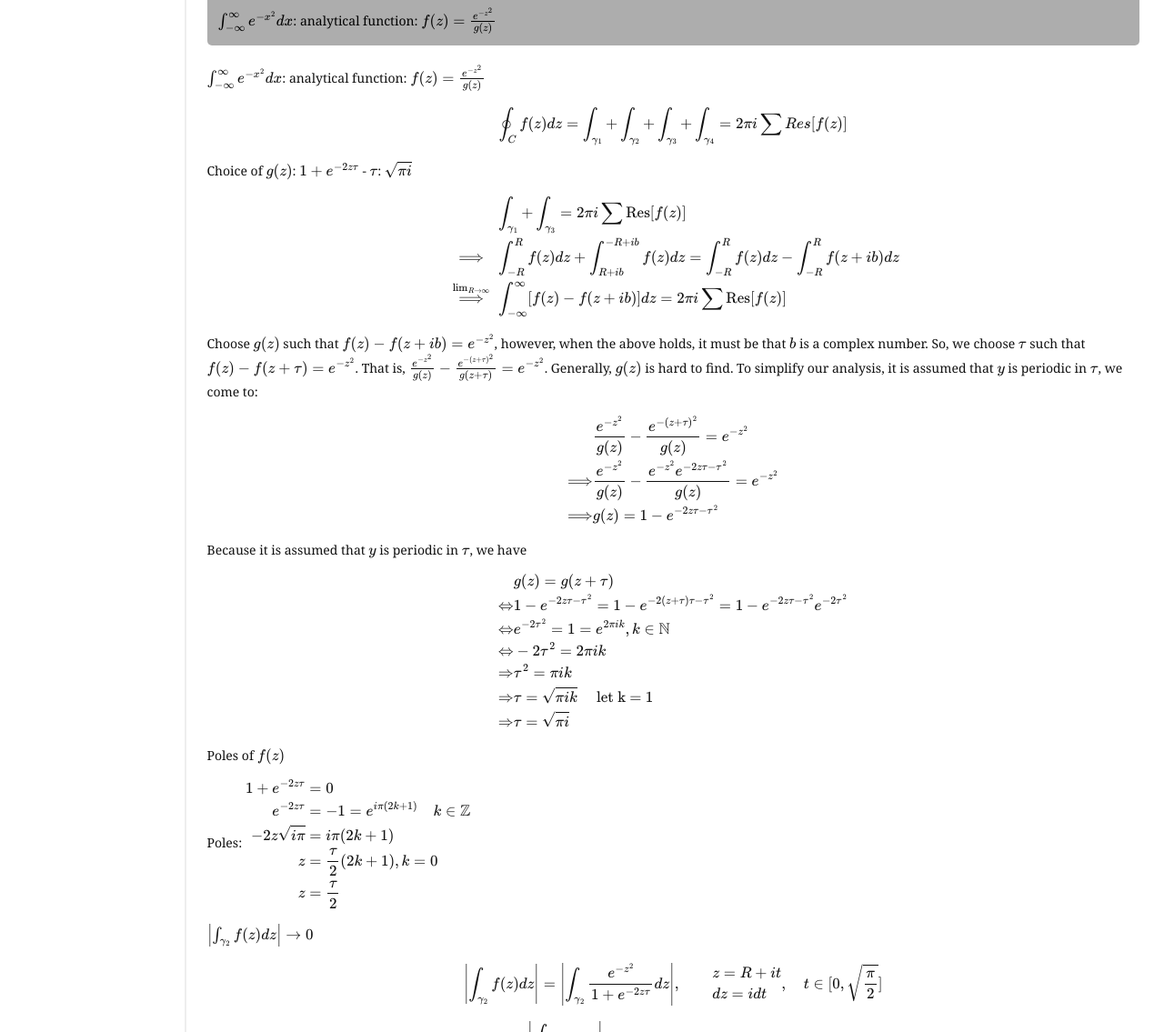
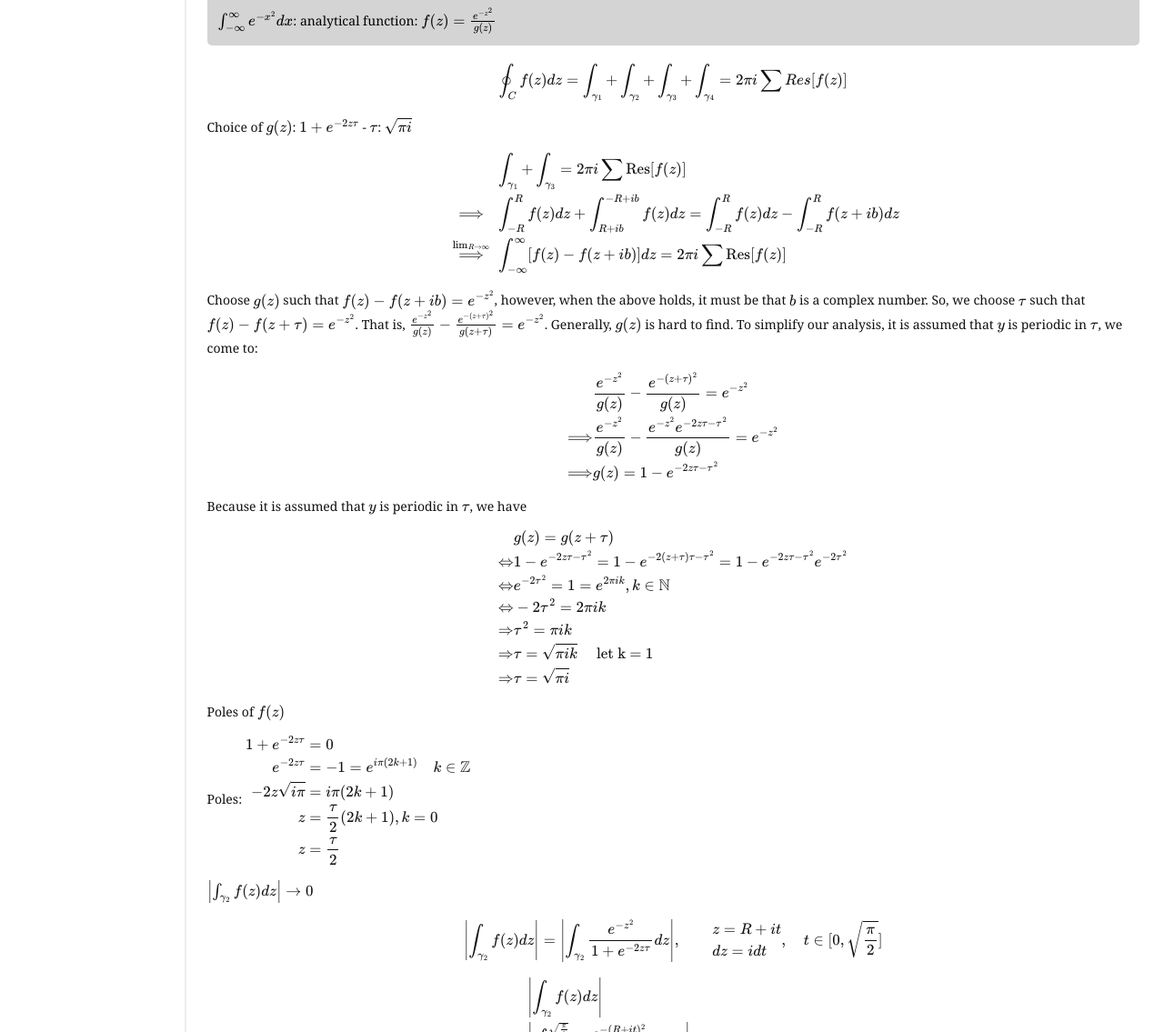
Before and after one commit to BenEcon/benecon.github.io, a Jekyll site: the page built from _posts/2022-12-03-countour-integration.md, in a window 1280 px wide and 1400 px high, scrolled down 260 px. Shown: the part 265-1400 px from the top of the window at 91% size. Built offline with Jekyll 4.4.1, drawn with Linux system fonts in a browser that asks for light colours; nearby versions of some CDN libraries; formulas are drawn with MathJax 3.

Commit message:
Update 2 files
Update _layouts/default.html
Update _posts/2022-12-03-countour-integration.md

```diff
--- a/_layouts/default.html
+++ b/_layouts/default.html
@@ -16,7 +16,7 @@
     }
     .content-msg {
       color: rgb(0, 0, 0);
-      background-color: rgb(173, 173, 173);
+      background-color: rgb(212, 212, 212);
     }
     .info-msg {
       color: #059;
--- a/_posts/2022-12-03-countour-integration.md
+++ b/_posts/2022-12-03-countour-integration.md
@@ -12,7 +12,6 @@
 	$\int_{-\infty}^{\infty} e^{-x^{2}} d x$: analytical function: $f(z)=\frac{e^{-z^{2}}}{g(z)}$
 </div>
 
-$\int_{-\infty}^{\infty} e^{-x^{2}} d x$: analytical function: $f(z)=\frac{e^{-z^{2}}}{g(z)}$
 
 $$\oint_C f(z) d z=\int_{\gamma_{1}}+\int_{\gamma_{2}}+\int_{\gamma_{3}}+\int_{\gamma_{4}}
 = 2 \pi i \sum {Res}[f(z)] $$
```
